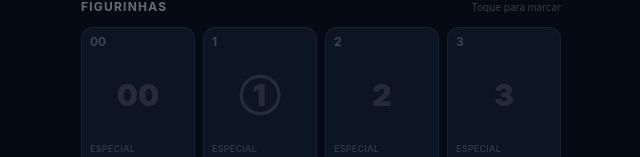
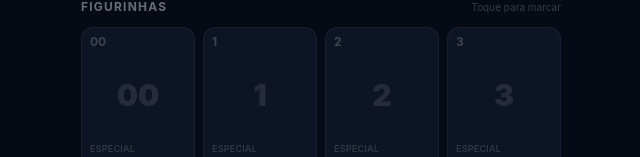
Before and after one commit to igorcezatte/album-copa-2026, a Next.js app: page /especial/fwc in a window 1280 px wide. Shown: the part 200-357 px from the top of the page, without its empty margins (319-959 px from the left). Built offline with nearby package versions, Linux system fonts and the light colour scheme; no server answers.

Commit message:
fix: simbolo especial no numero 1 apenas para type badge (escudo do time)

```diff
--- a/src/components/StickerCard.tsx
+++ b/src/components/StickerCard.tsx
@@ -130,7 +130,7 @@ export function StickerCard({ teamCode, flagCode, primaryColor, sticker }: Stick
         {/* Número grande central */}
         <div className="flex-1 flex items-center justify-center">
           <span className={cn('text-3xl font-black transition-all duration-200', collected ? 'text-white' : 'text-white/10')}>
-            {sticker.number === '1' ? '①' : sticker.number}
+            {sticker.type === 'badge' ? '①' : sticker.number}
           </span>
         </div>
 
```
